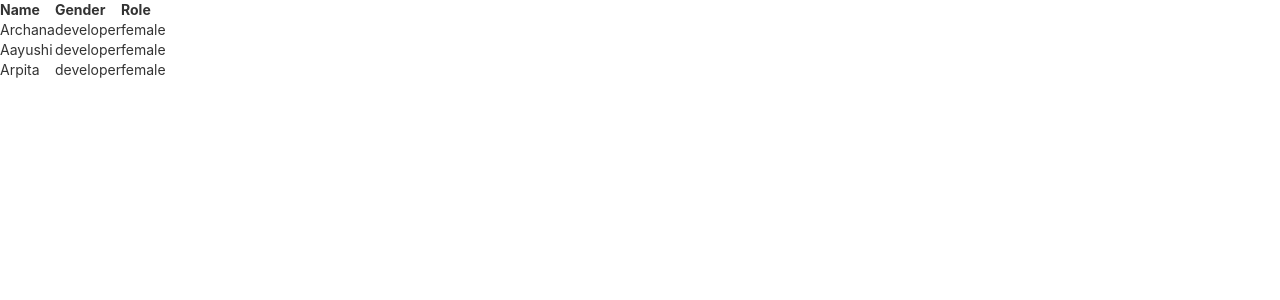
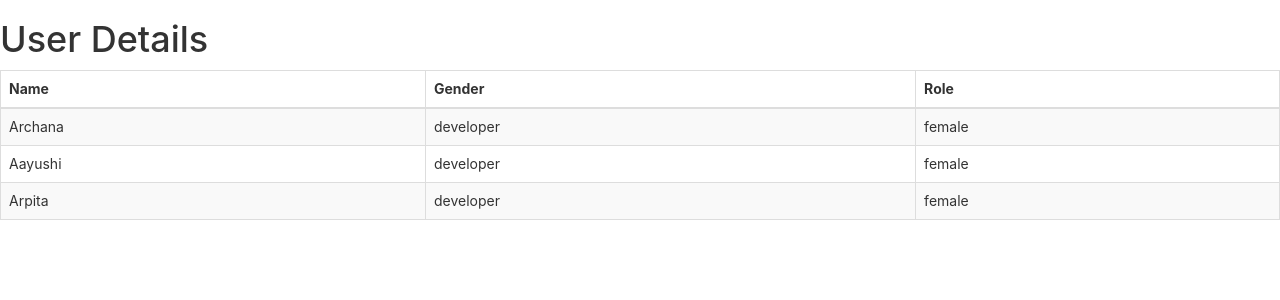
Before and after one commit to aayushij/react-training, a React (Create React App) app: page / in a window 1280 px wide. Shown: the top 300 px of the page. Built offline with nearby package versions, Linux system fonts and the light colour scheme.

Commit message:
Add class

```diff
--- a/src/Employee.js
+++ b/src/Employee.js
@@ -34,7 +34,8 @@ class App extends Component{
         }
         return(
             <div>
-                <table>
+                <h1>User Details</h1>
+                <table className="table-bordered responsive table table-striped table-hover">
                     <thead>
                         <tr>
                             <th>Name</th>
```
